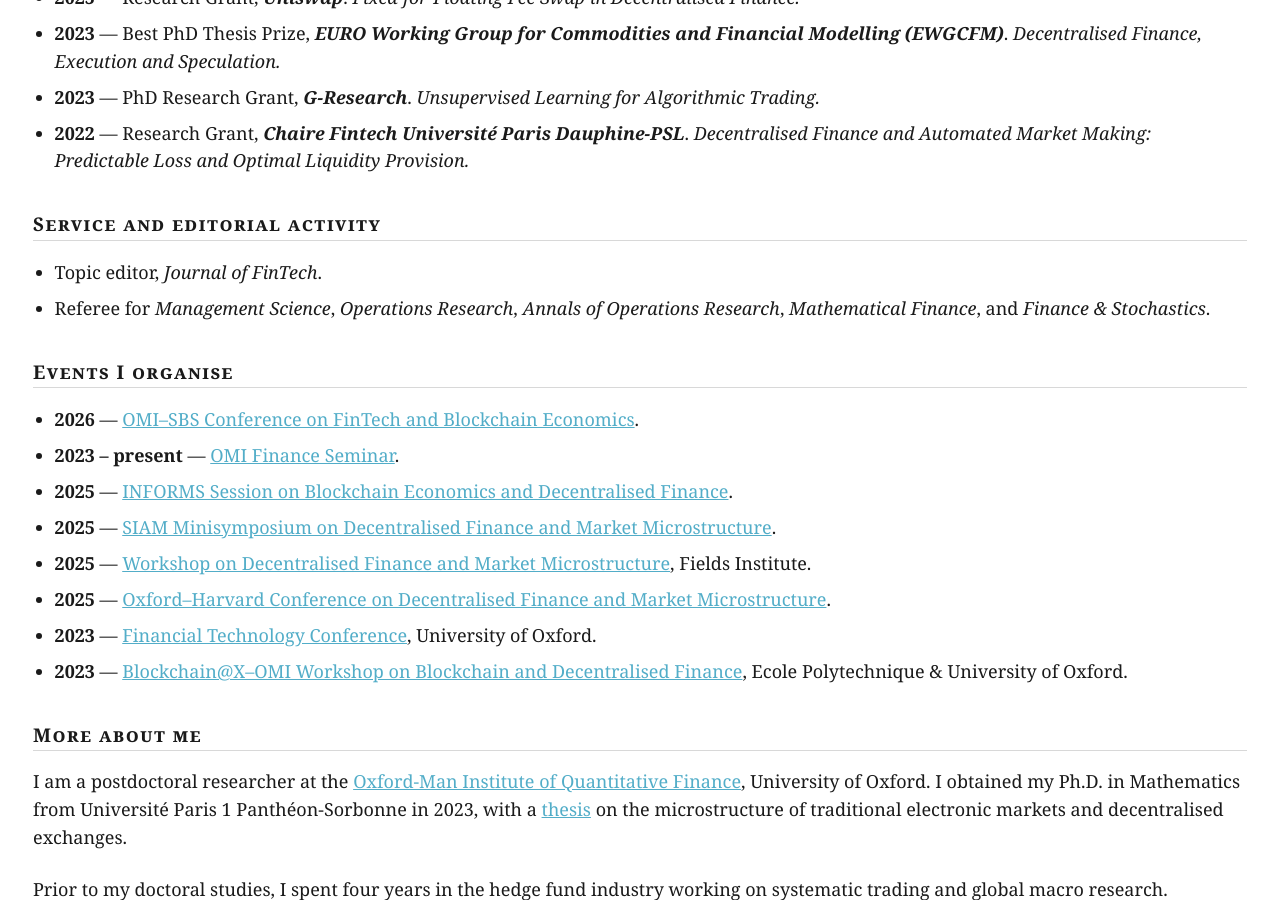
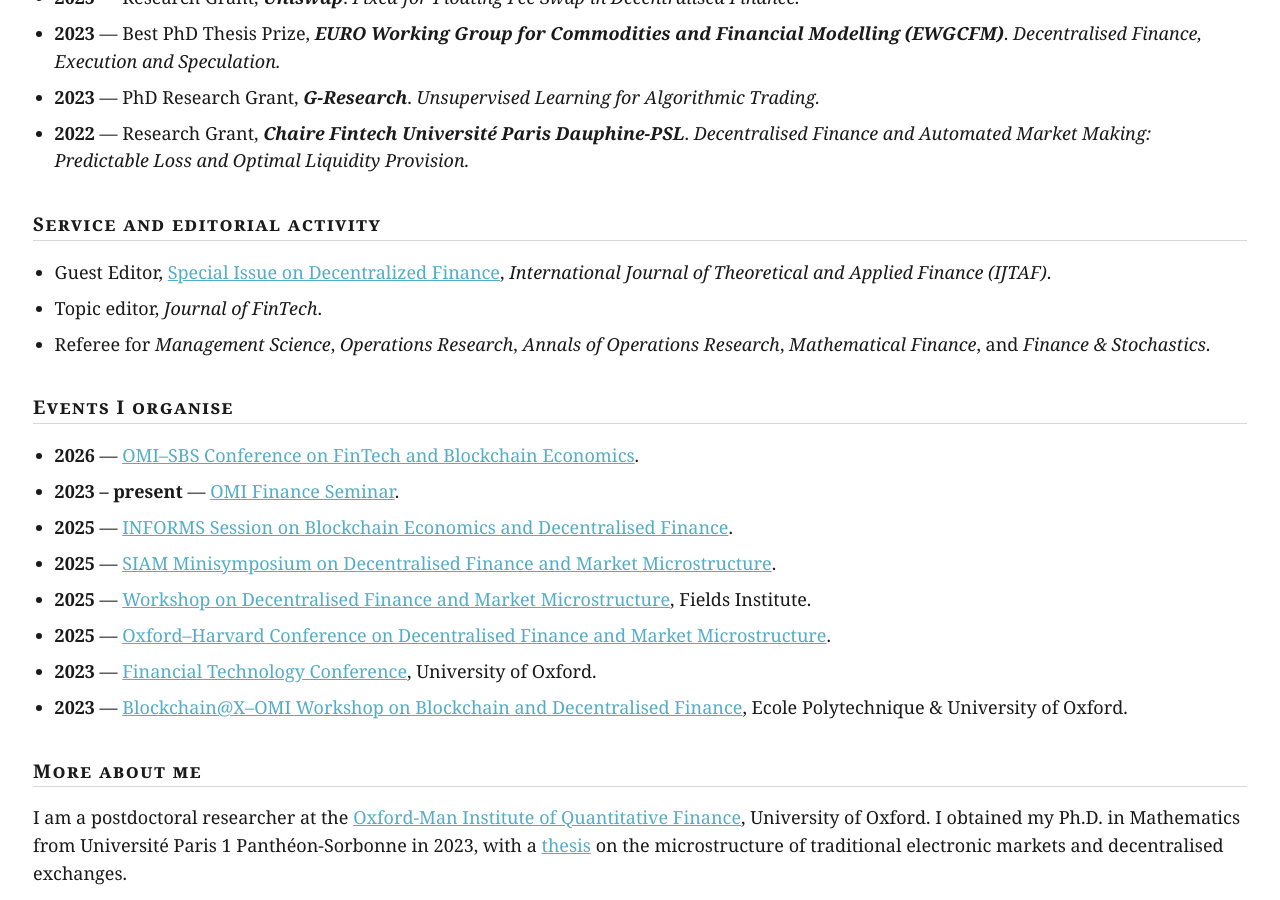
Before and after one commit to FDR0903/FDR0903.github.io, a Jekyll site: the page built from _pages/about.md, in a window 1280 px wide and 900 px high, scrolled down 1158 px. Built offline with Jekyll 4.4.1, drawn with Linux system fonts in a browser that asks for light colours; some web fonts are replaced.

Commit message:
Add IJTAF DeFi special issue guest editorship to service section
Co-Authored-By: Claude Fable 5 <noreply@anthropic.com>

```diff
--- a/_pages/about.md
+++ b/_pages/about.md
@@ -281,6 +281,7 @@ A complete list is available on the <a href="{{ base_path }}/publications/">publ
 ## Service and editorial activity
 
 <ul class="home-list">
+  <li>Guest Editor, <a href="https://www.worldscientific.com/page/ijtaf/callforpapers04?srsltid=AfmBOorzDeB17m6rrvAWQGCj9afHPM-OwKzs2u8Eu9l6rEAT4lz4KFaB">Special Issue on Decentralized Finance</a>, <em>International Journal of Theoretical and Applied Finance (IJTAF)</em>.</li>
   <li>Topic editor, <em>Journal of FinTech</em>.</li>
   <li>Referee for <em>Management Science</em>, <em>Operations Research</em>, <em>Annals of Operations Research</em>, <em>Mathematical Finance</em>, and <em>Finance &amp; Stochastics</em>.</li>
 </ul>
```
